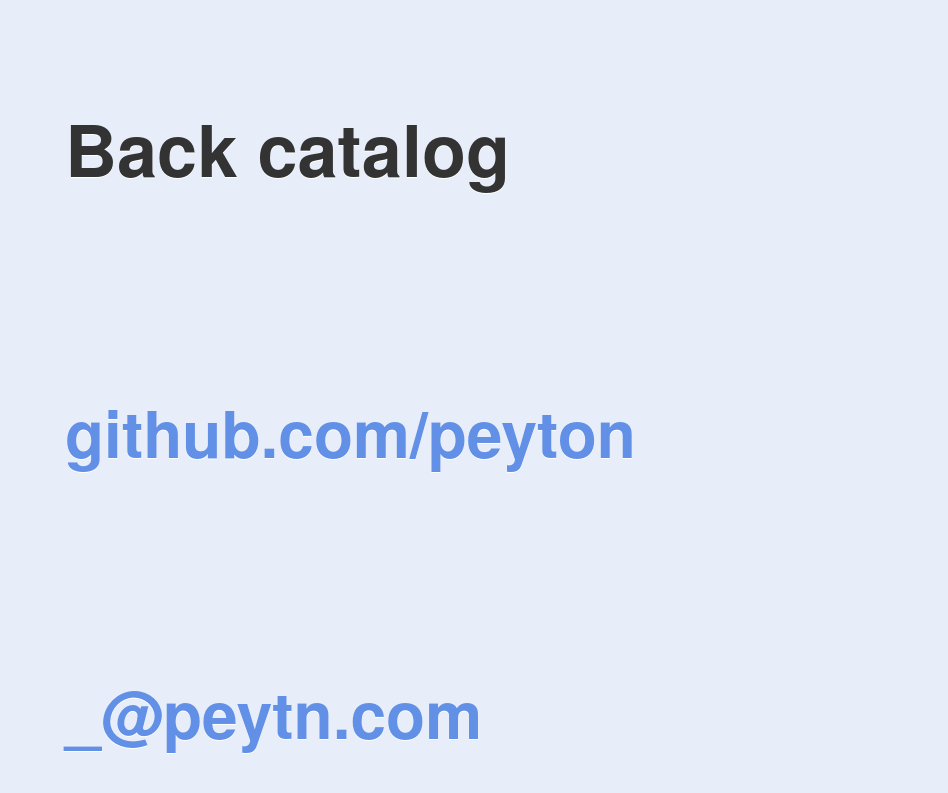
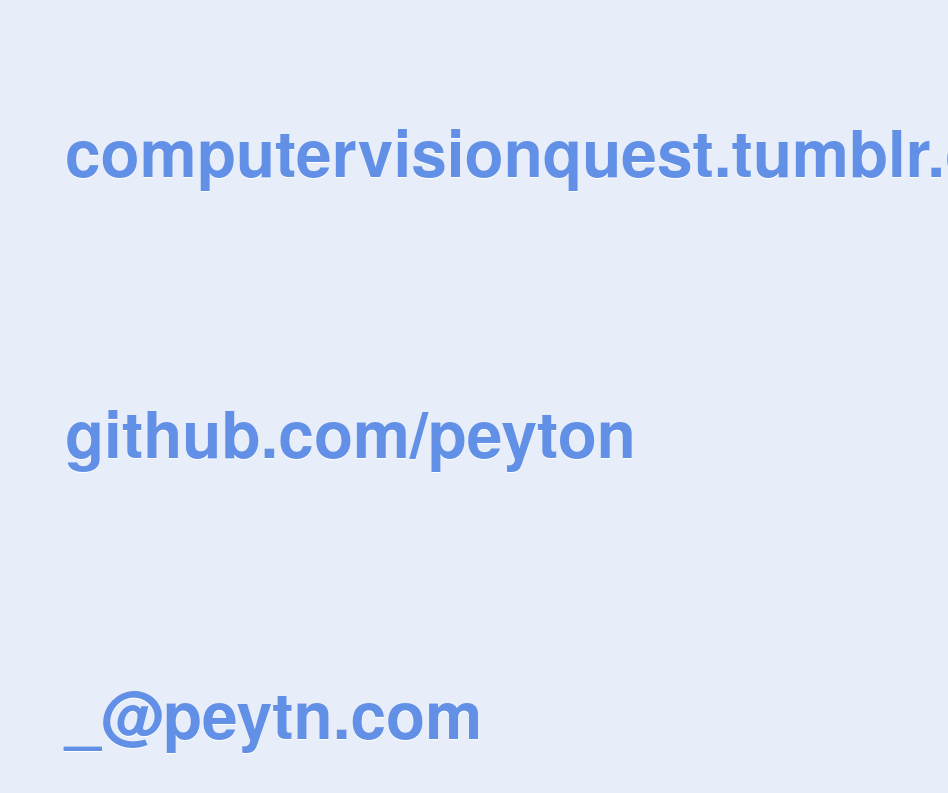
Before and after one commit to peyton/peyton.github.io, a Jekyll site: the page built from index.html, in a window 1280 px wide. Shown: the top 793 px of the page, without its empty margins (332-1280 px from the left). Built offline with Jekyll 4.4.1, drawn with Linux system fonts in a browser that asks for light colours.

Commit message:
Add link to CV blog

```diff
--- a/index.html
+++ b/index.html
@@ -2,6 +2,11 @@
 layout: default
 title: Peyton Randolph
 ---
+
+<section>
+  <h1><a href="http://computervisionquest.tumblr.com/">computervisionquest.tumblr.com</a></h1>
+</section>
+<!--
 <section>
   <h1>Back catalog</h1>
   <ul>
@@ -12,6 +17,7 @@ title: Peyton Randolph
     {% endfor %}
   <ul>
 </section>
+-->
 
 <section>
   <h1><a href="https://github.com/peyton">github.com/peyton</a></h1>
```
